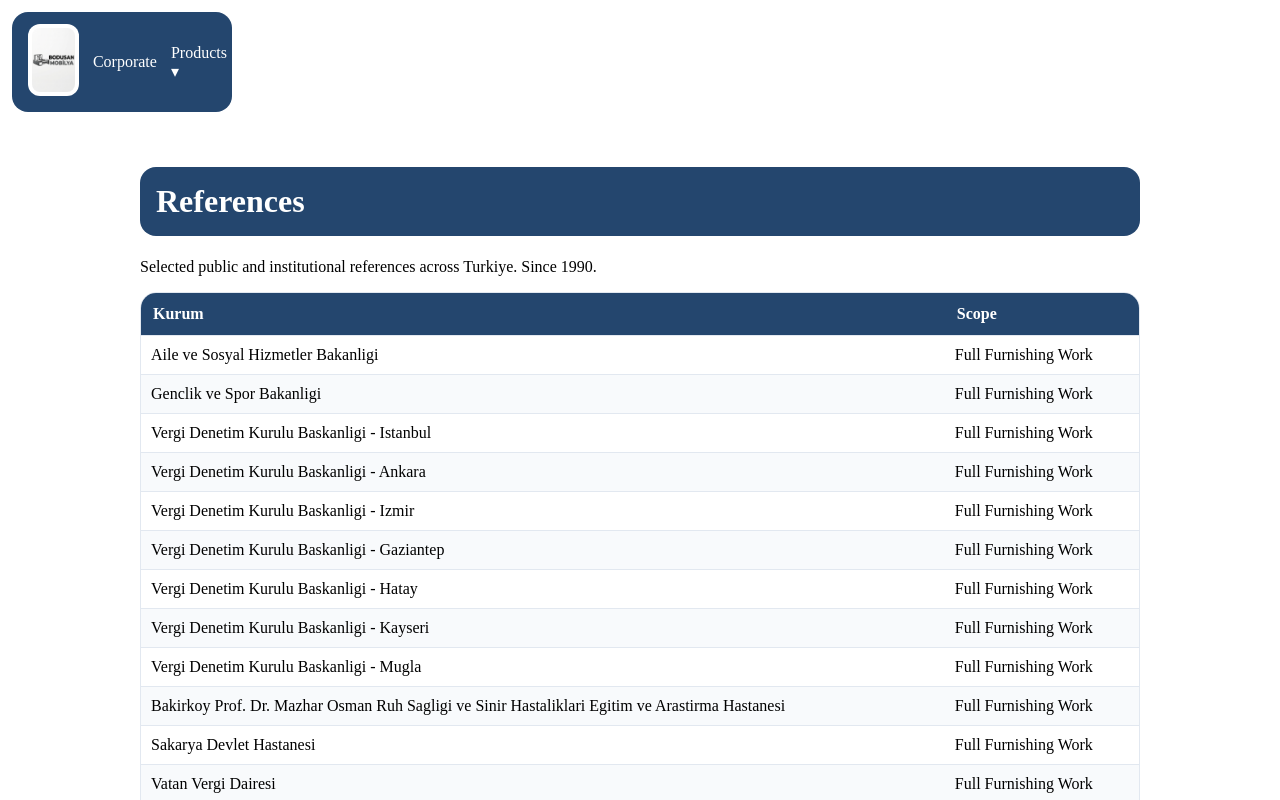
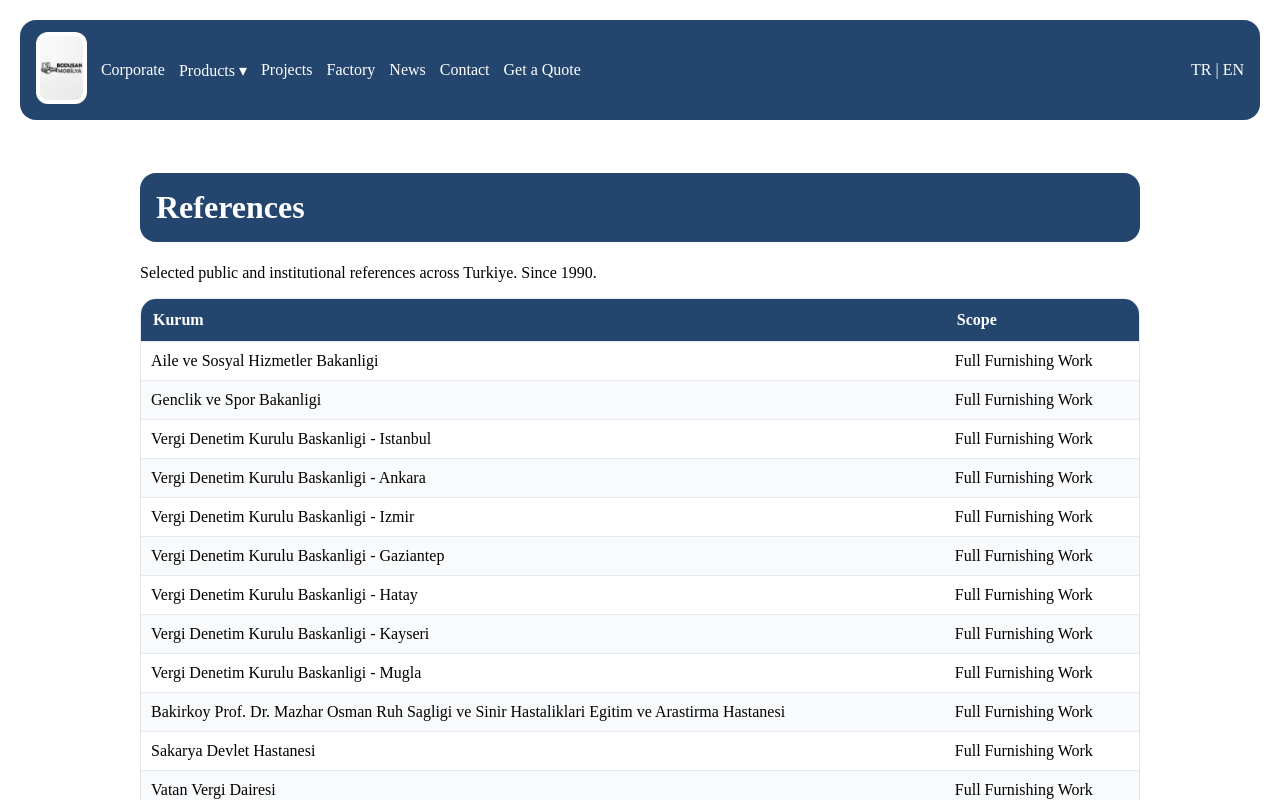
Before and after one commit to ilker-source/bodusan-mobilya, a Next.js app: page /en/projeler in a window 1280 px wide. Shown: the top 800 px of the page. Built offline with nearby package versions, Linux system fonts and the light colour scheme; no server answers; the database is empty.

Commit message:
logo degisikligi geri alindi

```diff
--- a/src/app/[locale]/layout.tsx
+++ b/src/app/[locale]/layout.tsx
@@ -10,7 +10,7 @@ export default async function LocaleLayout({children, params:{locale}}:{children
   const beyaz = {color:"#fff",textDecoration:"none"};
   return (<>
   <style>{`.urun-wrap{position:relative}.urun-drop{display:none;position:absolute;top:100%;left:0;background:#fff;border:1px solid #ddd;border-radius:12px;min-width:220px;box-shadow:0 8px 24px rgba(0,0,0,.12);z-index:50;padding:6px}.urun-wrap:hover .urun-drop{display:block}.urun-drop a{display:block;padding:8px 10px;border-radius:8px;color:#222;text-decoration:none;white-space:nowrap}.urun-drop a:hover{background:#eef3f8}`}</style>
-  <div style={{width:220,height:110,borderRadius:12,background:"#fff",padding:4}}>
+  <div style={{padding:12}}>
   <nav style={{display:"flex",gap:14,padding:"12px 16px",background:"#24466E",color:"#fff",alignItems:"center",borderRadius:16}}>
   <Link href={`/${locale}`} style={beyaz}><img src="/logo.png" alt="Bodusan Mobilya" style={{height:64,width:"auto",borderRadius:12,background:"#fff",padding:4}} /></Link>
   <Link href={`/${locale}/kurumsal`} style={beyaz}>{en?"Corporate":"Kurumsal"}</Link>
```
